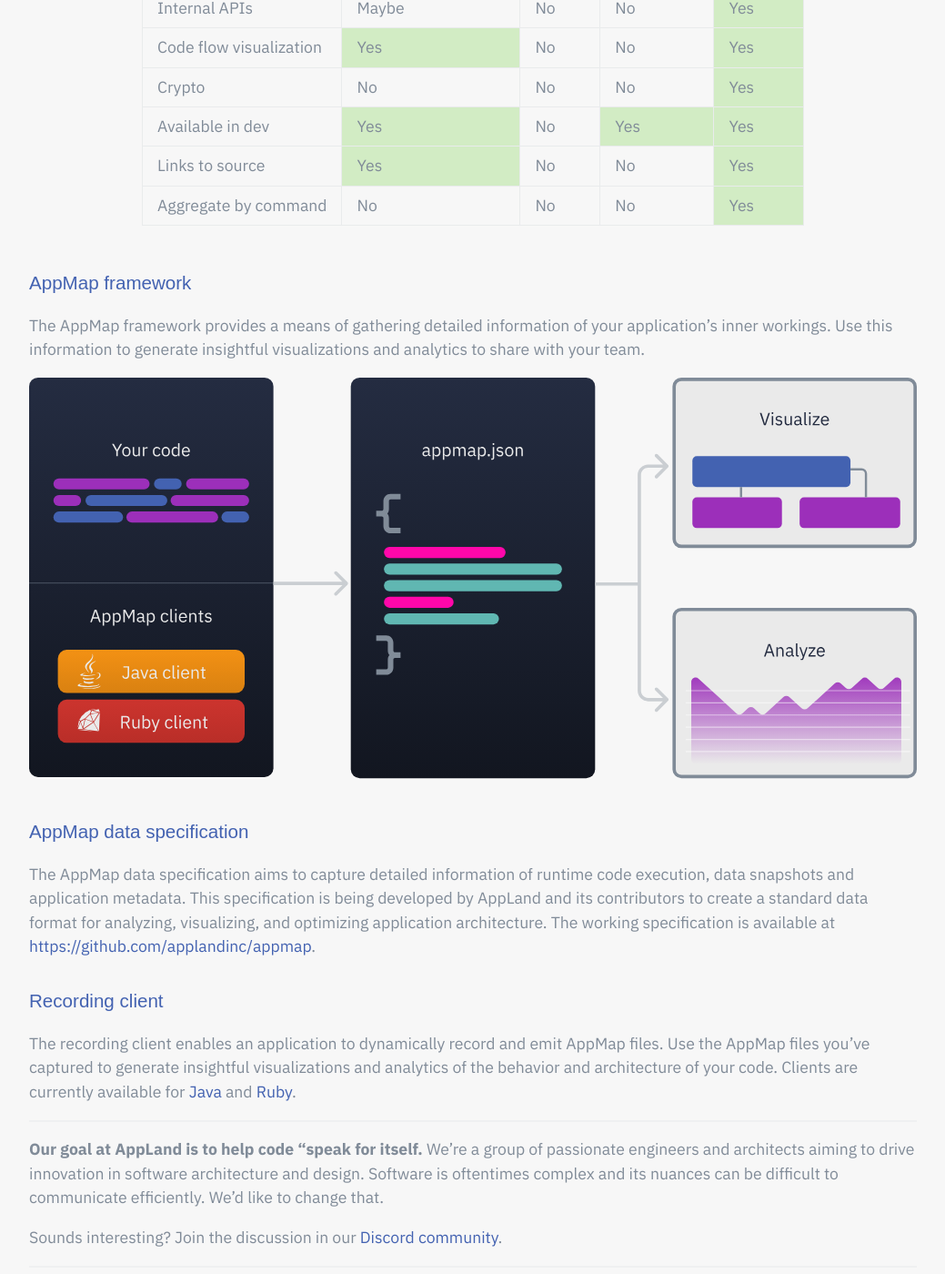
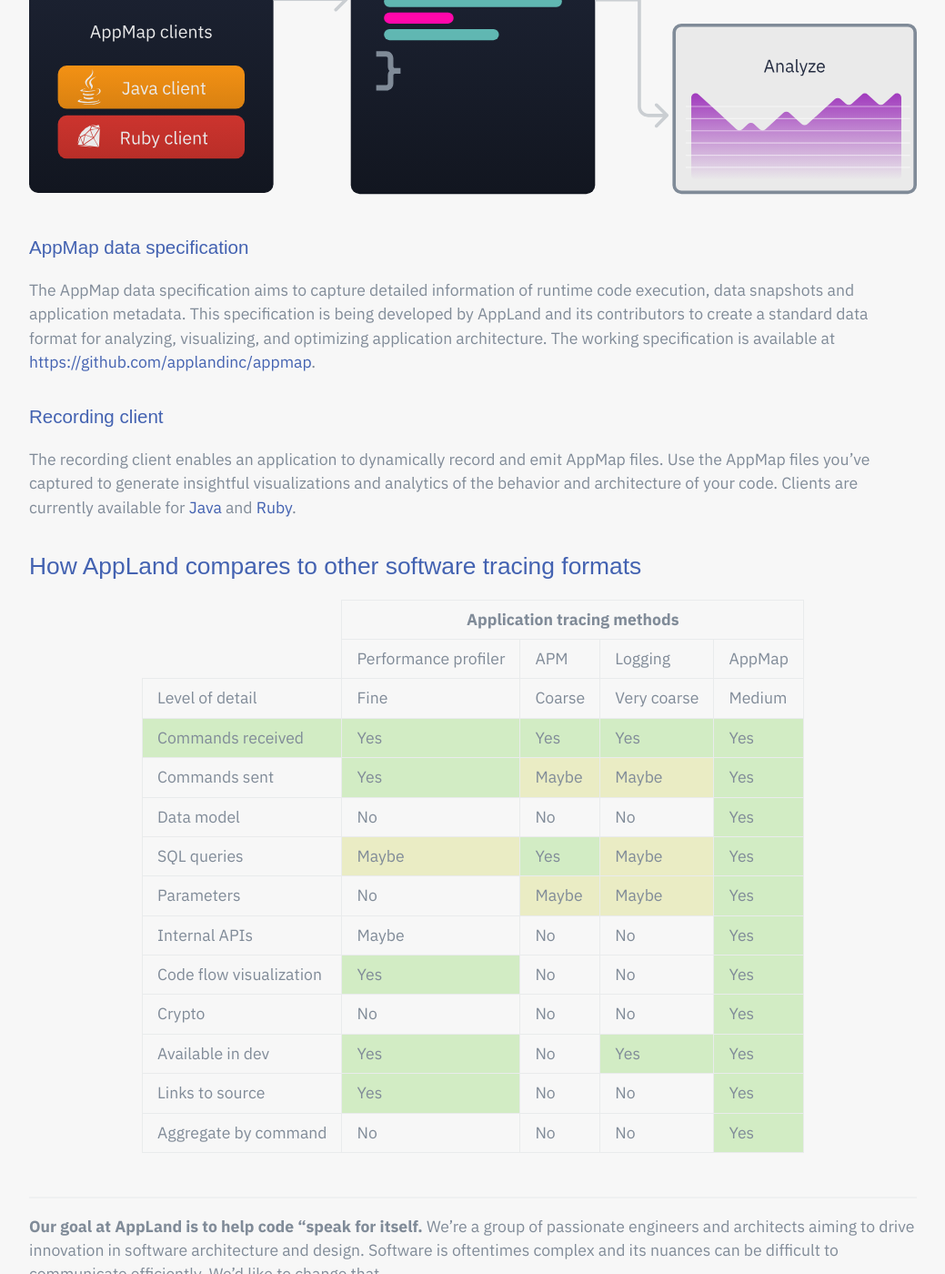
Before and after one commit to applandorg/applandorg.github.io, a Jekyll site: the page built from _pages/index.md, in a window 1280 px wide and 1400 px high, scrolled down 919 px. Shown: the whole window at 91% size, without its empty margins (120-1159 px from the left). Built offline with Jekyll 4.4.1, drawn with Linux system fonts in a browser that asks for light colours; some web fonts are replaced; some of the changed lines change nothing that is shown; some of the changed text lies outside the part shown.

Commit message:
Move the  table way down

```diff
--- a/_pages/index.md
+++ b/_pages/index.md
@@ -10,6 +10,22 @@
 dedicated to helping developers inspect and optimize their application architecture. The AppMap framework provides comprehensive information about
 your software architecture, recorded into simple JSON files. These AppMap files can be obtained simply and easily by executing test cases or by
 interactively recording a live, running application. The components of the AppMap framework are open source under the MIT license.
+
+### AppMap framework
+
+The AppMap framework provides a means of gathering detailed information of your application’s inner workings. Use this information to generate insightful visualizations and analytics to share with your team.
+
+![Appmap diagram](/assets/img/pages/appmap-diagram.svg)
+
+### AppMap data specification
+
+The AppMap data specification aims to capture detailed information of runtime code execution, data snapshots and application metadata. This specification is being developed by AppLand and its contributors to create a standard data format for analyzing, visualizing, and optimizing application architecture. The working specification is available at [https://github.com/applandinc/appmap](https://github.com/applandinc/appmap).
+
+### Recording client
+
+The recording client enables an application to dynamically record and emit AppMap files. Use the AppMap files you’ve captured to generate insightful visualizations and analytics of the behavior and architecture of your code. Clients are currently available for [Java](https://github.com/applandinc/appmap-java) and [Ruby](https://github.com/applandinc/appmap-ruby).
+
+## How AppLand compares to other software tracing formats
 
 <div class="index-section">
   <table>
@@ -115,21 +131,6 @@
   </table>
 </div>
 
-### AppMap framework
-
-The AppMap framework provides a means of gathering detailed information of your application’s inner workings. Use this information to generate insightful visualizations and analytics to share with your team.
-
-![Appmap diagram](/assets/img/pages/appmap-diagram.svg)
-
-
-### AppMap data specification
-
-The AppMap data specification aims to capture detailed information of runtime code execution, data snapshots and application metadata. This specification is being developed by AppLand and its contributors to create a standard data format for analyzing, visualizing, and optimizing application architecture. The working specification is available at [https://github.com/applandinc/appmap](https://github.com/applandinc/appmap).
-
-### Recording client
-
-The recording client enables an application to dynamically record and emit AppMap files. Use the AppMap files you’ve captured to generate insightful visualizations and analytics of the behavior and architecture of your code. Clients are currently available for [Java](https://github.com/applandinc/appmap-java) and [Ruby](https://github.com/applandinc/appmap-ruby).
-
 ---
 
 __Our goal at AppLand is to help code “speak for itself.__
```
